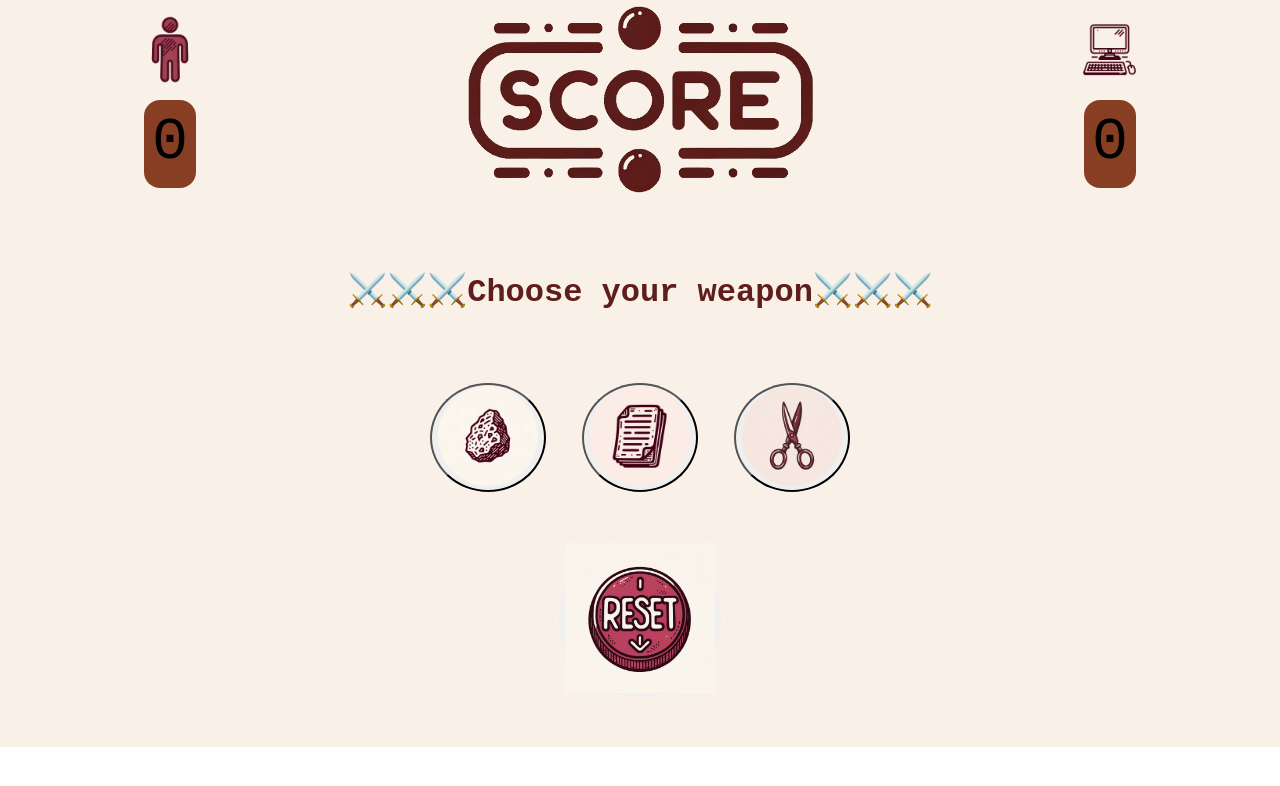
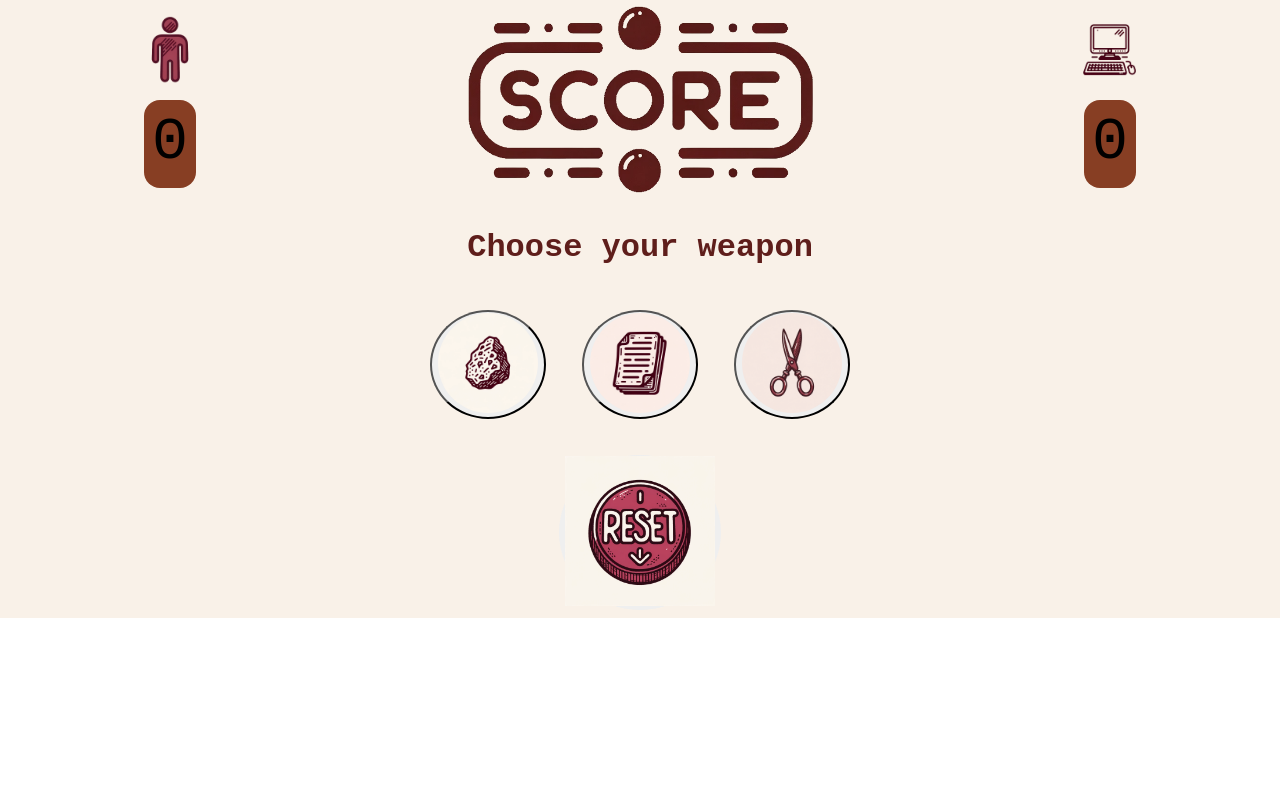
Before and after one commit to Ikerdiazmontilla/rock-paper-scissors, a plain HTML site: page index.html in a window 1280 px wide. Drawn offline with Linux system fonts and the light colour scheme.

Commit message:
Web proportions good. Have to change the logic (id)
Reset button and id of buttons have to change.

```diff
--- a/index.html
+++ b/index.html
@@ -26,7 +26,7 @@
 </div>
 
 <div class="content">
-    <h1>⚔️⚔️⚔️Choose your weapon⚔️⚔️⚔️</h1>
+    <h1>Choose your weapon</h1>
     <div id="buttons">
         <button class = "rock"><img src="images/rock.png" alt="A rock button" class="play-img"></button>
         <button class = "paper"><img src="images/paper.png" alt="A paper button" class="play-img"></button>
--- a/style.css
+++ b/style.css
@@ -48,7 +48,7 @@ body{
     flex: 4;
     align-items: center;
     background-color: #f9f1e8;
-    padding: 50px;
+    padding: 8px;
 
 }
 
@@ -56,7 +56,8 @@ body{
     display: flex;
     justify-content: space-between;
     gap: 36px;
-    margin: 50px;
+    margin: 36px;
+    margin-top: 22px;
 }
 
 h1{
@@ -73,6 +74,10 @@ h1{
     border-radius: 50%;
 }
 
+#results{
+    text-align: center;
+}
+
 .reset{
     border: 0px;
     border-radius: 50%;
```
